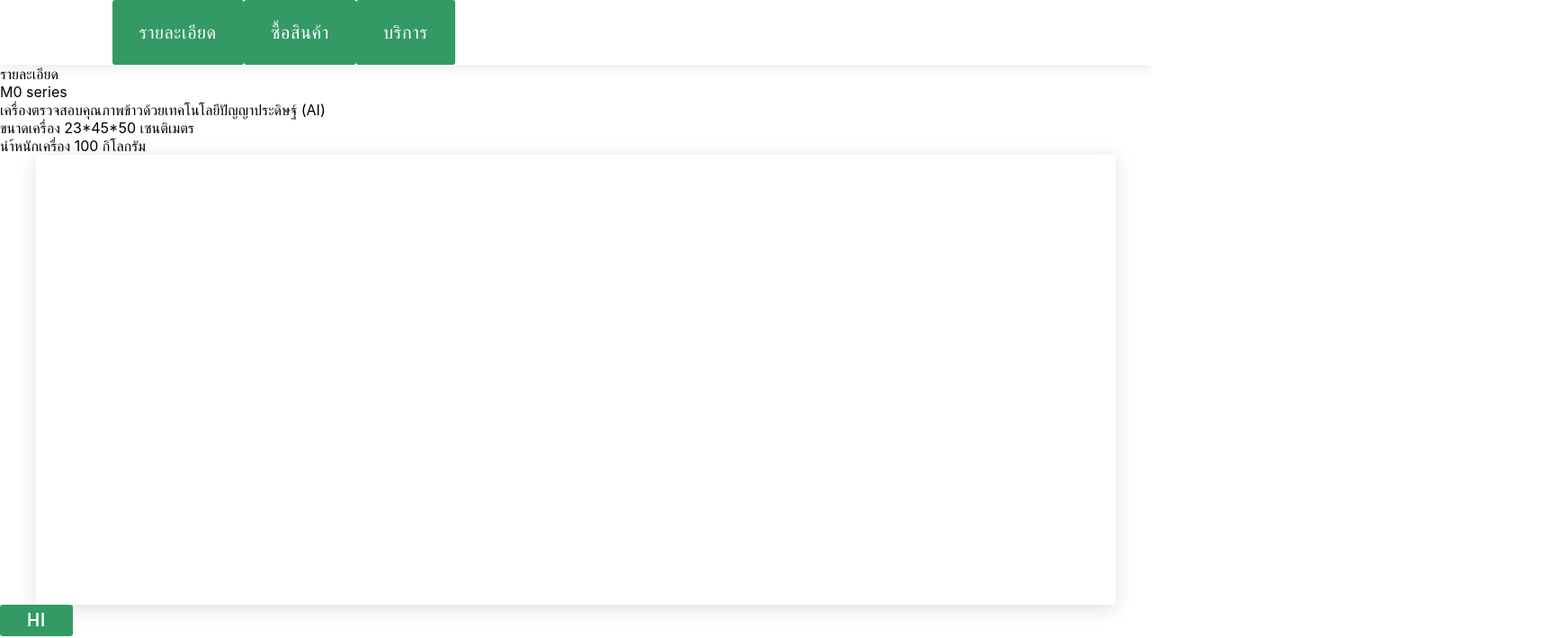
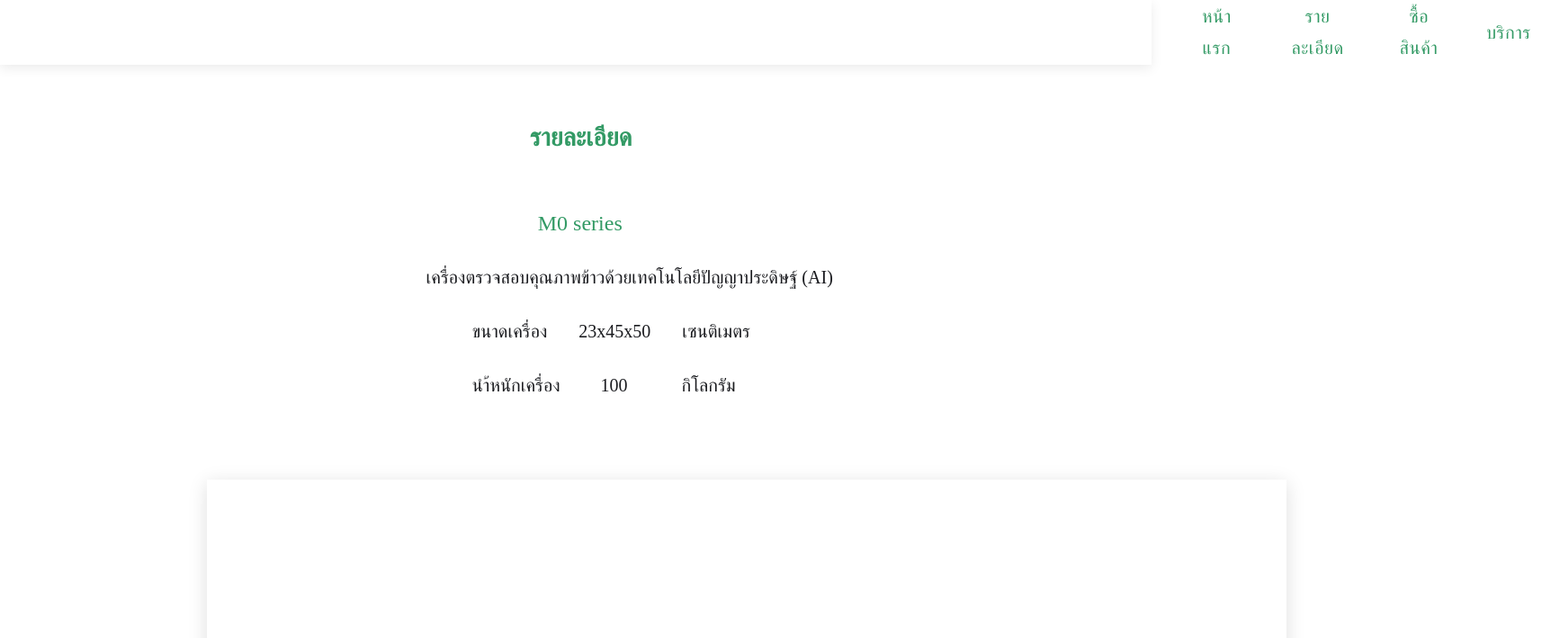
Before and after one commit to DomeNTPS/sale-page, a Next.js app: page /detail in a window 1280 px wide. Shown: the top 709 px of the page at 90% size, 1724 px wide, since content can reach past the window. Built offline with nearby package versions, Linux system fonts and the light colour scheme.

Commit message:
add image slider

```diff
--- a/components/BuyButton.js
+++ b/components/BuyButton.js
@@ -9,12 +9,15 @@ const theme = createMuiTheme({
       // Name of the rule
       text: {
         // Some CSS
-        background: "#339a65",
-        color: "#fff",
+        background: "#fff",
+        color: "#339a65",
         borderRadius: 3,
-        border: 0,
+        border: 5,
+        // borderColor: "#339a65",
         fontSize: 20,
         padding: "0 30px",
+        // width: 184,
+        // height: 56,
       },
     },
   },
@@ -22,9 +25,9 @@ const theme = createMuiTheme({
 
 function BuyButton() {
     return (
-      <div>
+      <div className="buybutton">
         <ThemeProvider theme={theme}>
-          <Button>hi</Button>
+          <Button>ซื้อสินค้า</Button>
         </ThemeProvider>
       </div>
     );
--- a/components/Navbar.js
+++ b/components/Navbar.js
@@ -25,8 +25,8 @@ function Navbar() {
   });
 
     return (
-      <>
-        <div className="navdiv">
+      <div className="navdiv">
+        <div className="navbar">
           <ThemeProvider theme={theme}>
             <Link href="/">
               <Button>หน้าแรก</Button>
@@ -42,7 +42,7 @@ function Navbar() {
             </Link>
           </ThemeProvider>
         </div>
-      </>
+      </div>
     );
 }
 
--- a/package.json
+++ b/package.json
@@ -14,5 +14,8 @@
     "react-dom": "16.13.1",
     "react-slideshow-image": "^3.3.0",
     "styled-components": "^5.2.0"
+  },
+  "devDependencies": {
+    "babel-plugin-styled-components": "^1.11.1"
   }
 }
--- a/pages/detail.js
+++ b/pages/detail.js
@@ -1,20 +1,29 @@
 import React from 'react'
 import { createMuiTheme, ThemeProvider } from "@material-ui/core/styles";
 import Button from "@material-ui/core/Button";
-import BuyButton from '../components/BuyButton'
+import Buybutton from '../components/BuyButton'
+
 
 
 
 function detail() {
     return (
-      <div>
-        <div>รายละเอียด</div>
-        <div>M0 series</div>
-        <div>เครื่องตรวจสอบคุณภาพข้าวด้วยเทคโนโลยีปัญญาประดิษฐ์ (AI)</div>
-        <div>ขนาดเครื่อง 23*45*50 เซนติเมตร</div>
-        <div>นำ้หนักเครื่อง 100 กิโลกรัม</div>
+      <div className="detailall">
+        <div className="detail-head">รายละเอียด</div>
+        <div className="detail-subhead">M0 series</div>
+        <div className="detail-detail">
+          เครื่องตรวจสอบคุณภาพข้าวด้วยเทคโนโลยีปัญญาประดิษฐ์ (AI)
+        </div>
+        <div className="detail-size">
+          ขนาดเครื่อง &nbsp; &nbsp; &nbsp; 23x45x50 &nbsp; &nbsp; &nbsp;
+          เซนติเมตร
+        </div>
+        <div className="detail-weight">
+          นำ้หนักเครื่อง &nbsp; &nbsp; &nbsp; &nbsp; 100 &nbsp; &nbsp;
+          &nbsp;&nbsp;&nbsp;&nbsp; &nbsp; กิโลกรัม
+        </div>
         <div className="detail"></div>
-        <BuyButton/>
+        <Buybutton/>
       </div>
     );
 }
--- a/styles/detailStyle.css
+++ b/styles/detailStyle.css
@@ -1,8 +1,85 @@
 .detail {
-    justify-self: center;
     width: 1200px;
-    height: 500px;
-
+    height: 700px;
+    margin-left: 18%;
     background: #FFFFFF;
     box-shadow: 0px 4px 20px rgba(0, 0, 0, 0.13);
+    margin-top: 90px;
 }
+
+.detailall {
+    justify-content: center;
+    height: 1300px;
+}
+
+.detail-head {
+    margin-left: 46%;
+    margin-top: 60px;
+    height: 42px;
+
+    font-family: Prompt;
+    font-style: normal;
+    font-weight: bold;
+    font-size: 28px;
+    line-height: 42px;
+
+    color: #339A65;
+}
+
+.detail-subhead {
+    margin-left: 46.7%;
+    margin-top: 60px;
+    height: 29px;
+
+    font-family: Montserrat;
+    font-style: normal;
+    font-weight: 50px;
+    font-size: 24px;
+    line-height: 29px;
+
+    color: #339A65;
+}
+
+.detail-detail {
+    margin-left: 37%;
+    margin-top: 30px;
+    height: 30px;
+
+    font-family: Prompt;
+    font-style: normal;
+    font-weight: normal;
+    font-size: 20px;
+    line-height: 30px;
+
+    color: #1A1B1F;
+}
+
+.detail-size {
+    margin-left: 41%;
+    margin-top: 30px;
+    height: 30px;
+
+
+    font-family: Prompt;
+    font-style: normal;
+    font-weight: normal;
+    font-size: 20px;
+    line-height: 30px;
+
+    color: #1A1B1F;
+}
+
+.detail-weight {
+     margin-left: 41%;
+     margin-top: 30px;
+     height: 30px;
+
+
+     font-family: Prompt;
+     font-style: normal;
+     font-weight: normal;
+     font-size: 20px;
+     line-height: 30px;
+
+     color: #1A1B1F;
+}
--- a/styles/globals.css
+++ b/styles/globals.css
@@ -14,3 +14,10 @@ a {
 * {
   box-sizing: border-box;
 }
+
+.buybutton {
+  margin-top: 60px;
+  margin-left: 35%;
+
+  border-radius: 6px;
+}
--- a/styles/indexStyle.css
+++ b/styles/indexStyle.css
@@ -3,11 +3,42 @@
 }
 
 .M0 {
-    /* margin-top: 170px; */
+    margin-top: 70px;
     color: #339a65;
     font-style: normal;
     font-weight: 600;
     font-size: 72px;
     line-height: 88px;
-    justify-items: center;
+    /* justify-items: center; */
+    margin-left: 43%;
 }
+
+.each-fade {
+    display: flex;
+    width: 100%;
+}
+
+.each-fade>div {
+    width: 75%;
+}
+
+.each-fade>div img {
+    width: 100%;
+    height: 100%;
+    object-fit: cover;
+}
+
+.each-fade p {
+    width: 25%;
+    font-size: 1em;
+    display: flex;
+    text-align: center;
+    justify-content: center;
+    align-items: center;
+    margin: 0;
+    background: #C4C4C4;
+}
+
+/* .slide-contain {
+    height: 1000px;
+} */
--- a/styles/navStyle.css
+++ b/styles/navStyle.css
@@ -7,6 +7,13 @@
 
     background: #ffffff;
     box-shadow: 0px 4px 12px rgba(0, 0, 0, 0.08);
+}
 
-    justify-items: flex-end;
+.navbar {
+    width: 100%;
+    height: 72px;
+    left: 0px;
+    top: 0px;
+    display: flex;
+    margin-left: 1300px;
 }
```
Also changed, not shown: pages/buy.js (+19 -4 lines), pages/index.js (+17 -7 lines), 1 other file (tests, documents, lock files or other folders).
